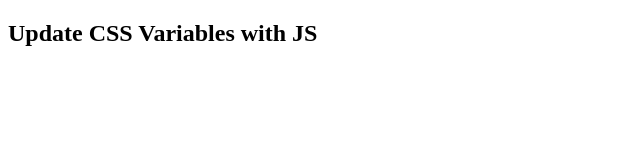
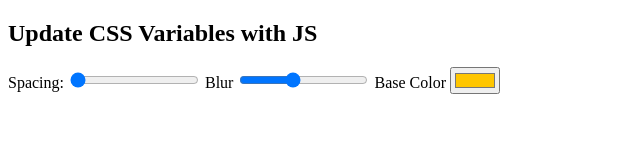
Before and after one commit to jrosac/Css-variables, a plain HTML site: page index.html in a window 1280 px wide. Shown: the whole page, without its empty margins (0-640 px from the left). Drawn offline with Linux system fonts and the light colour scheme.

Commit message:
Added the labels to the HTML file

```diff
--- a/index.html
+++ b/index.html
@@ -10,6 +10,17 @@
 
      <div class="controls">
 
+        <label for="spacing">Spacing:</label>
+        <input id="spacing" type="range" name="spacing" min="10" max="200" value="10" data-sizing="px">
+
+        <label for="blur">Blur</label>
+        <input id="blur" type="range" name="blur" min="0" max="25" value="10" data-sizing="px">
+
+        <label for="base">Base Color</label>
+        <input id="base" type="color" name="base" value="#ffc600">
+
+
+
 
      </div>
 </body>
```
